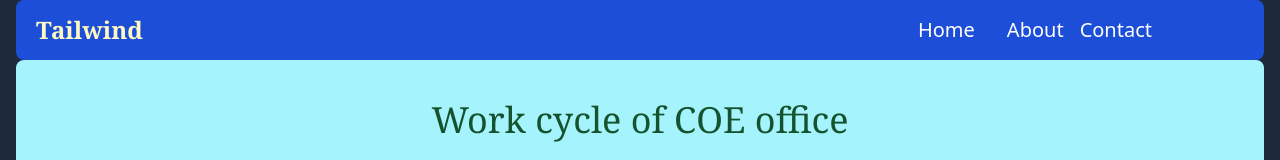
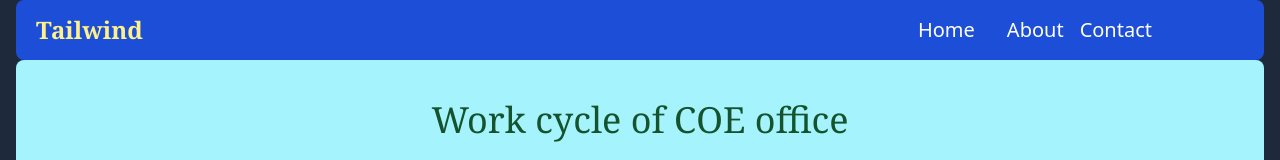
Before and after one commit to Abhisheksingh0301/SXCTW, a website built with Vite: page index.html in a window 1280 px wide. Shown: the top 160 px of the page. Built offline with nearby package versions, Linux system fonts and the light colour scheme; files whose address does not match are found by name.

Commit message:
INDEXUPDATE

```diff
--- a/index.html
+++ b/index.html
@@ -12,7 +12,7 @@
 <body class="bg-slate-800">
 
     <nav class="bg-blue-700 text-white md:flex md:justify-between mx-4 rounded-lg">
-        <span class=" text-2xl flex items-center mx-5 font-bold font-serif text-yellow-100">Tailwind</span>
+        <span class=" text-2xl flex items-center mx-5 font-bold font-serif text-yellow-200">Tailwind</span>
         <ul class="lg:px-28 py-4  space-x-4 justify-end  lg:flex md:flex md:items-center sm:justify-start sm:px-4">
             <!-- <ul class="px-28 py-4 md:flex md:items-center space-x-4 flex justify-end sm:justify-start sm:px-4"> -->
             <li class="mx-4 text-xl cursor-pointer sm:inline-block"><a href="index.html">Home</a></li>
```
